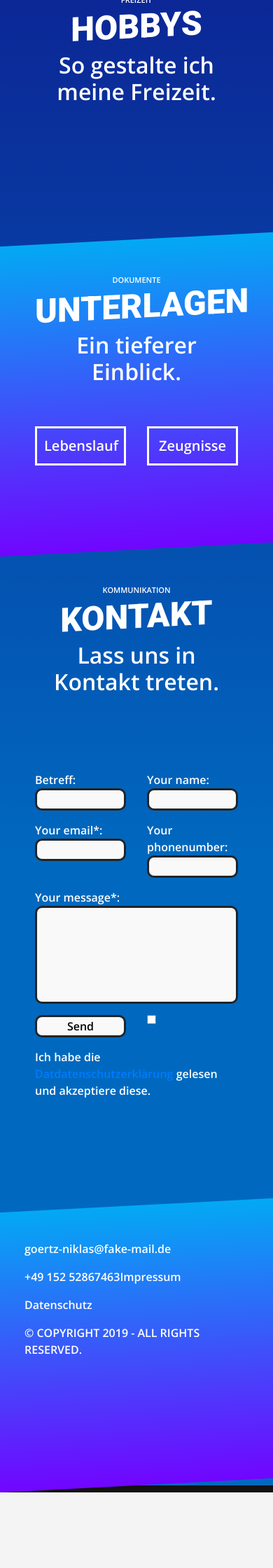
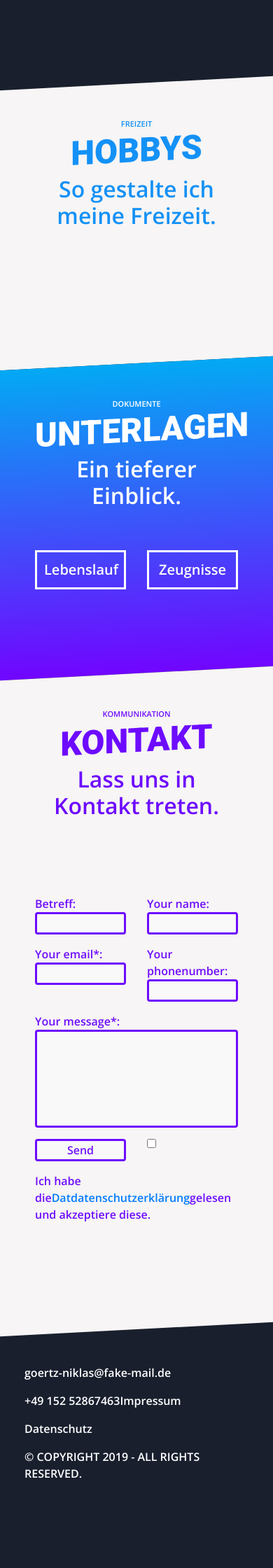
Before and after one commit to goertzniklas/goertzniklas.github.io, a PHP site: page / in a window 390 px wide. Shown: the part 4180-6420 px from the top of the page at 70% size. Before the commit the page ends 6312 px from the top, so only its background shows below. Run offline with PHP 8.4, Linux system fonts and the light colour scheme.

Commit message:
fixed responsive issues and more design changes

```diff
--- a/css/custom.css
+++ b/css/custom.css
@@ -1,27 +1,39 @@
 @import url('https://fonts.googleapis.com/css?family=Open+Sans:600&display=swap');
 @import url('https://fonts.googleapis.com/css?family=Roboto:900&display=swap');
+body {
+	font-family: 'Open Sans', sans-serif;
 
-body{
-    font-family: 'Open Sans', sans-serif;
-    color:white;
-    background: #131111;
-    background: -moz-linear-gradient(top, #131111 32%, #12017f 55%, #0069bf 86%);
-    background: -webkit-linear-gradient(top, #131111 32%,#12017f 55%,#0069bf 86%);
-    background: linear-gradient(to bottom, #131111 32%,#12017f 55%,#0069bf 86%);
-    filter: progid:DXImageTransform.Microsoft.gradient( startColorstr='#131111', endColorstr='#0069bf',GradientType=0 );
+	background:#191f2d;
+
+
 }
 
-section{
-    min-height:400px;
+section {
+	min-height: 400px;
 	padding-bottom: 70px;
-
-    transform:skew(0deg, -3deg);
+	transform: skew(0deg, -3deg);
 }
 
-.container{
-    transform:skew(0deg, 3deg);
+.aboutme{
+    color:white;
+}
+
+.well{
+    min-height: 20px;
+    padding: 19px;
+    margin-bottom: 20px;
+    background-color: #f5f5f5;
+    border: 1px solid #e3e3e3;
+    border-radius: 4px;
+    -webkit-box-shadow: inset 0 1px 1px rgba(0,0,0,.05);
+    box-shadow: inset 0 1px 1px rgba(0,0,0,.05);
+}
+
+.container {
+	transform: skew(0deg, 3deg);
 	padding: 50px;
 }
+
 
 /*NAVBAR*/
 
@@ -296,153 +232,160 @@ ul.timeline:before {
 	height: 100%;
 	z-index: 400;
 }
-ul.timeline > li {
+
+ul.timeline>li {
 	margin: 20px 0;
 	padding-left: 20px;
 }
-ul.timeline > li:before {
+
+ul.timeline>li:before {
     content: ' ';
-    background: #F44336;
+    background: #243252;
     display: inline-block;
     position: absolute;
     border-radius: 50%;
-    border: 3px solid #131111;
+    border: 3px solid #f7f5f5;
     left: 20px;
     width: 20px;
     height: 20px;
     z-index: 400;
 }
 
-
-
-#jobs{
+#jobs {
+    color:white;
 	/* Permalink - use to edit and share this gradient: https://colorzilla.com/gradient-editor/#2196f3+0,1c53c9+100 */
-    background: #2196f3; /* Old browsers */
-    background: -moz-linear-gradient(top,  #2196f3 0%, #1c53c9 100%); /* FF3.6-15 */
-    background: -webkit-linear-gradient(top,  #2196f3 0%,#1c53c9 100%); /* Chrome10-25,Safari5.1-6 */
-    background: linear-gradient(to bottom,  #2196f3 0%,#1c53c9 100%); /* W3C, IE10+, FF16+, Chrome26+, Opera12+, Safari7+ */
-    filter: progid:DXImageTransform.Microsoft.gradient( startColorstr='#2196f3', endColorstr='#1c53c9',GradientType=0 ); /* IE6-9 */
+	background: #2196f3;
+	/* Old browsers */
+	background: -moz-linear-gradient(top, #2196f3 0%, #1c53c9 100%);
+	/* FF3.6-15 */
+	background: -webkit-linear-gradient(top, #2196f3 0%, #1c53c9 100%);
+	/* Chrome10-25,Safari5.1-6 */
+	background: linear-gradient(to bottom, #2196f3 0%, #1c53c9 100%);
+	/* W3C, IE10+, FF16+, Chrome26+, Opera12+, Safari7+ */
+	filter: progid:DXImageTransform.Microsoft.gradient( startColorstr='#2196f3', endColorstr='#1c53c9', GradientType=0);
+	/* IE6-9 */
 }
 
+#skills {
+	color: white;
+}
 
-
-#skills{
-/* Permalink - use to edit and share this gradient: https://colorzilla.com/gradient-editor/#f44336+0,e23434+100 */
-background: #f44336; /* Old browsers */
-background: -moz-linear-gradient(top,  #f44336 0%, #e23434 100%); /* FF3.6-15 */
-background: -webkit-linear-gradient(top,  #f44336 0%,#e23434 100%); /* Chrome10-25,Safari5.1-6 */
-background: linear-gradient(to bottom,  #f44336 0%,#e23434 100%); /* W3C, IE10+, FF16+, Chrome26+, Opera12+, Safari7+ */
-filter: progid:DXImageTransform.Microsoft.gradient( startColorstr='#f44336', endColorstr='#e23434',GradientType=0 ); /* IE6-9 */
-
-    color: white;
-
-}
-.skill{
+.skill {
 	text-align: center;
 }
 
-.skillImg{
+.skillImg {
 	width: 100px;
 	height: 100px;
 }
 
-.skillTag{
+.skillTag {
 	margin-bottom: -10px;
 }
 
-#activities{
-
+#activities {
+    color: #1491f6;
+    background: #f7f5f5;
 }
 
-#documents{
+#documents {
 	/* Permalink - use to edit and share this gradient: https://colorzilla.com/gradient-editor/#03a9f4+0,7105ff+100 */
-background: #03a9f4; /* Old browsers */
-background: -moz-linear-gradient(top,  #03a9f4 0%, #7105ff 100%); /* FF3.6-15 */
-background: -webkit-linear-gradient(top,  #03a9f4 0%,#7105ff 100%); /* Chrome10-25,Safari5.1-6 */
-background: linear-gradient(to bottom,  #03a9f4 0%,#7105ff 100%); /* W3C, IE10+, FF16+, Chrome26+, Opera12+, Safari7+ */
-filter: progid:DXImageTransform.Microsoft.gradient( startColorstr='#03a9f4', endColorstr='#7105ff',GradientType=0 ); /* IE6-9 */
-
+	background: #03a9f4;
+	/* Old browsers */
+	background: -moz-linear-gradient(top, #03a9f4 0%, #7105ff 100%);
+	/* FF3.6-15 */
+	background: -webkit-linear-gradient(top, #03a9f4 0%, #7105ff 100%);
+	/* Chrome10-25,Safari5.1-6 */
+	background: linear-gradient(to bottom, #03a9f4 0%, #7105ff 100%);
+	/* W3C, IE10+, FF16+, Chrome26+, Opera12+, Safari7+ */
+	filter: progid:DXImageTransform.Microsoft.gradient( startColorstr='#03a9f4', endColorstr='#7105ff', GradientType=0);
+	/* IE6-9 */
 	color: white;
 }
 
-.docBtn{
-    width:100%;
-    border:3px solid white;
-    padding:10px;
-    color:white;
-    text-align:center;
+.docBtn {
+	width: 100%;
+	border: 3px solid white;
+	padding: 10px;
+	color: white;
+	text-align: center;
 	font-size: 20px;
 }
 
-#contact{
-
+#contact {
+    color: #6d0bff;
+    background: #f7f5f5;
 }
 
-.contactInp{
-    border: 3px solid #212529;
+.contactInp {
+	border: 3px solid #6d0bff;
 	background: #f9f9f9;
 	width: 100%;
-    border-radius: 10px;
+    border-radius: 4px;
+    color: #7112ff;
 }
 
-.contactInpTexA{
+.contactInpTexA {
 	height: 140px;
-    border: 3px solid #212529;
+	border: 3px solid #6d0bff;
 	background: #f9f9f9;
 	width: 100%;
 	resize: none;
-    border-radius: 10px;
+	border-radius: 4px;
 }
 
-#footer{
-/* Permalink - use to edit and share this gradient: https://colorzilla.com/gradient-editor/#03a9f4+0,7105ff+100 */
-background: #03a9f4; /* Old browsers */
-background: -moz-linear-gradient(top,  #03a9f4 0%, #7105ff 100%); /* FF3.6-15 */
-background: -webkit-linear-gradient(top,  #03a9f4 0%,#7105ff 100%); /* Chrome10-25,Safari5.1-6 */
-background: linear-gradient(to bottom,  #03a9f4 0%,#7105ff 100%); /* W3C, IE10+, FF16+, Chrome26+, Opera12+, Safari7+ */
-filter: progid:DXImageTransform.Microsoft.gradient( startColorstr='#03a9f4', endColorstr='#7105ff',GradientType=0 ); /* IE6-9 */
-
-
+#footer {
 	color: white;
 }
 
+
 /*MEDIA*/
-@media (max-width: 576px){
-    .sectionTitle{
-        font-size:48px;
+
+@media (max-width: 576px) {
+	.sectionTitle {
+		font-size: 48px;
 	}
 }
 
+
 /* Small devices (landscape phones, 576px and up)*/
+
 @media (min-width: 576px) {
-    .sectionTitle{
-        font-size:80px;
+	.sectionTitle {
+		font-size: 80px;
 	}
 }
 
+
 /* Medium devices (tablets, 768px and up)*/
+
 @media (min-width: 768px) {
-    .sectionTitle{
-        font-size:80px;
+	.sectionTitle {
+		font-size: 80px;
 	}
 }
 
+
 /* Large devices (desktops, 992px and up)*/
+
 @media (min-width: 992px) {
-    .sectionTitle{
-        font-size:100px;
+	.sectionTitle {
+		font-size: 100px;
 	}
 }
 
+
 /* Extra large devices (large desktops, 1200px and up)*/
+
 @media (min-width: 1200px) {
-    .sectionTitle{
-        font-size:120px;
+	.sectionTitle {
+		font-size: 120px;
 	}
 }
 
 
 /*FOOTER*/
+
 .footer-icon {
 	height: 48px;
 	width: 48px;
--- a/index.html
+++ b/index.html
@@ -15,7 +15,7 @@
 		<link rel="stylesheet" href="css/custom.css">
 
     <!-- JS -->
-    <script src="https://code.jquery.com/jquery-3.3.1.slim.min.js" integrity="sha384-q8i/X+965DzO0rT7abK41JStQIAqVgRVzpbzo5smXKp4YfRvH+8abtTE1Pi6jizo" crossorigin="anonymous"></script>
+    <script src="https://ajax.googleapis.com/ajax/libs/jquery/3.4.1/jquery.min.js"></script>
     <script src="https://cdnjs.cloudflare.com/ajax/libs/popper.js/1.14.7/umd/popper.min.js" integrity="sha384-UO2eT0CpHqdSJQ6hJty5KVphtPhzWj9WO1clHTMGa3JDZwrnQq4sF86dIHNDz0W1" crossorigin="anonymous"></script>
     <script src="https://stackpath.bootstrapcdn.com/bootstrap/4.3.1/js/bootstrap.min.js" integrity="sha384-JjSmVgyd0p3pXB1rRibZUAYoIIy6OrQ6VrjIEaFf/nJGzIxFDsf4x0xIM+B07jRM" crossorigin="anonymous"></script>
     <script src="js/custom.js"></script>
@@ -27,6 +27,7 @@
     <div class="stars3"></div>
     <div class="stars4"></div>
     <div class="stars5"></div>
+
     <nav class="navbar navbar-expand-md">
       <button class="navbar-toggler" type="button" data-toggle="collapse" data-target="#navbarsExampleDefault" aria-controls="navbarsExampleDefault" aria-expanded="false" aria-label="Toggle navigation">
         <span>≡</span>
@@ -46,7 +47,6 @@
     <!-- HEADER -->
     <section id="header">
       <div class="space">
-
         <div class="astronaut"></div>
       </div>
 
@@ -55,7 +55,7 @@
           <div class=" text-center"><p>Über mich</p></div>
           <h2 class="text-center">Hallo, ich bin Niklas</h2>
           <h2 class="text-center">Lerne mich näher kennen.</h2>
-                  <p>
+            <p style="text-align: center;">
               Es freut mich, dass du den Weg auf meine Website gefunden hast! Mein Name ist Niklas Görtz. Ich bin 26 Jahre alt und wohne aktuell in einem besinnlichen Örtchen Namens Haaren.<br><br>
               Ich witme mich gerne verschiedener Projekte. So habe ich diese Seite ins Leben gerufen, um mich näher vorstellen zu können. Ich hoffe, dass du am Ende einen besseren Eindruck von mir, meinem Werdegang, Kenntnissen und Interessen gewinnen konntest.
             </p>
@@ -63,25 +63,17 @@
         </div>
     </section>
 
-
-
     <!-- CAREER -->
     <section id="career">
-<!--
-          <div class="stars6"></div>
-          <div class="stars7"></div>
-          <div class="stars8"></div>
-          <div class="stars9"></div>
-          <div class="stars10"></div>
--->
-
       <div class="container">
         <div class="row">
+
           <div class="col-12">
             <p class="text-center preTitle">TIMELINE</p>
             <h1 class="text-center sectionTitle">WERDEGANG</h1>
             <h2 class="text-center postTitle">Mein Leben in wichtigen Schritten.</h2>
           </div>
+
           <div class="col-md-6">
             <ul class="timeline">
               <li>
@@ -124,11 +116,21 @@
     <section id="jobs">
       <div class="container">
         <div class="row">
+
           <div class="col-12">
             <p class="text-center preTitle">BERUFSERFAHRUNG</p>
             <h1 class="text-center sectionTitle">BERUFE</h1>
             <h2 class="text-center postTitle">Verteilung meiner Aufgaben.</h2>
           </div>
+
+          <div class="col-6">
+              Curabitur purus sem, malesuada eu luctus eget, suscipit sed turpis. Nam pellentesque felis vitae justo accumsan, sed semper nisi sollicitudin...
+          </div>
+
+          <div class="col-6">
+              Curabitur purus sem, malesuada eu luctus eget, suscipit sed turpis. Nam pellentesque felis vitae justo accumsan, sed semper nisi sollicitudin...
+          </div>
+
         </div>
       </div>
     </section>
@@ -137,6 +139,7 @@
     <section id="skills">
       <div class="container">
         <div class="row">
+
           <div class="col-12">
             <p class="text-center preTitle">KNOW-HOW</p>
             <h1 class="text-center sectionTitle">SKILLS</h1>
@@ -215,6 +218,7 @@
               <img class="skillImg" src="https://angular.io/assets/images/logos/angular/angular_whiteTransparent.png"><img>
             </div>
           </div>
+
         </div>
       </div>
     </section>
@@ -244,7 +248,6 @@
         </div>
 
           <div class="row" style="margin-top:50px">
-
             <div class="col-6">
               <a href="#">
                 <div class="docBtn">
@@ -252,7 +255,6 @@
                 </div>
               </a>
             </div>
-
             <div class="col-6">
               <a href="#">
                 <div class="docBtn">
@@ -260,8 +262,8 @@
                 </div>
               </a>
             </div>
+        </div>
 
-              </div>
       </div>
     </section>
 
@@ -278,38 +280,37 @@
       </div>
       <div class="container contact-form">
 
-              <form method="post" action="submit.php">
+        <form method="post">
+          <div class="row">
 
-                <div class="row">
             <div class="col-6">
               <p>Betreff:
-                    <br /><input class="contactInp" name="reference" /></p>
+              <br/><input class="contactInp" name="reference" /></p>
             </div>
 
             <div class="col-6">
               <p>Your name:
-                    <br /><input class="contactInp"  type="text" name="name" /></p>
+              <br/><input class="contactInp"  type="text" name="name" /></p>
             </div>
 
             <div class="col-6">
               <p>Your email*:
-                    <br /><input class="contactInp" type="email" name="email" /></p>
+              <br/><input class="contactInp" type="email" name="email" /></p>
             </div>
 
             <div class="col-6">
               <p>Your phonenumber:
-                    <br /><input class="contactInp"  name="phone" /></p>
+              <br/><input class="contactInp"  name="phone" /></p>
             </div>
-                    <!-- Important: if you add any fields to this page, you will also need to update the php script -->
 
             <div class="col-6">
               <p style="display:none">Leave this empty:
-                    <br /><input class="contactInp"  name="url" /></p>
+              <br/><input class="contactInp"  name="url" /></p>
             </div>
 
             <div class="col-12">
               <p>Your message*:
-                    <br /><textarea class="contactInpTexA" name="message" rows="10" cols="50"></textarea></p>
+              <br/><textarea class="contactInpTexA" name="message" rows="10" cols="50"></textarea></p>
             </div>
 
             <div class="col-6">
@@ -322,12 +323,9 @@
 
             <div class="col-12">
               <p>
-                          Ich habe die
-                          <a href="#">Datdatenschutzerklärung</a>
-                          gelesen und akzeptiere diese.
+                Ich habe die<a href="#">Datdatenschutzerklärung</a>gelesen und akzeptiere diese.
               </p>
             </div>
-
 
           </div>
         </form>
@@ -338,18 +336,13 @@
     <section id="footer">
       <div class="container">
         <div class="row">
-
           <p>goertz-niklas@fake-mail.de</p>
           <p>+49 152 52867463</p>
           <p>Impressum</p>
           <p>Datenschutz</p>
-
-
-                  <p></p>© COPYRIGHT 2019 - ALL RIGHTS RESERVED.</p>
-
+          <p>© COPYRIGHT 2019 - ALL RIGHTS RESERVED.</p>
         </div>
       </div>
     </section>
   </body>
-
 </html>
```
Also changed, not shown: other parts of css/custom.css (+69 -145 lines). Lines whose indentation alone changed are shown as unchanged.
